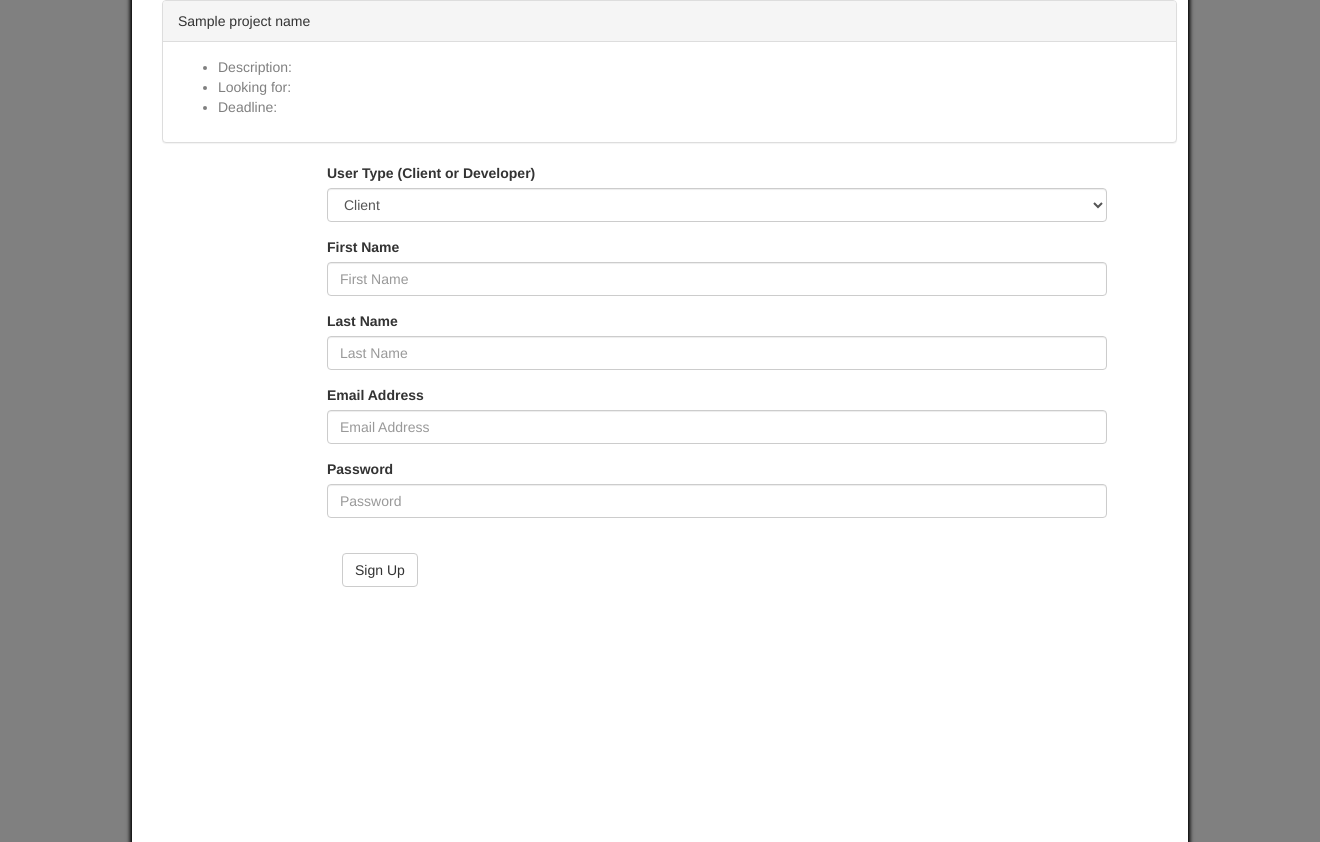
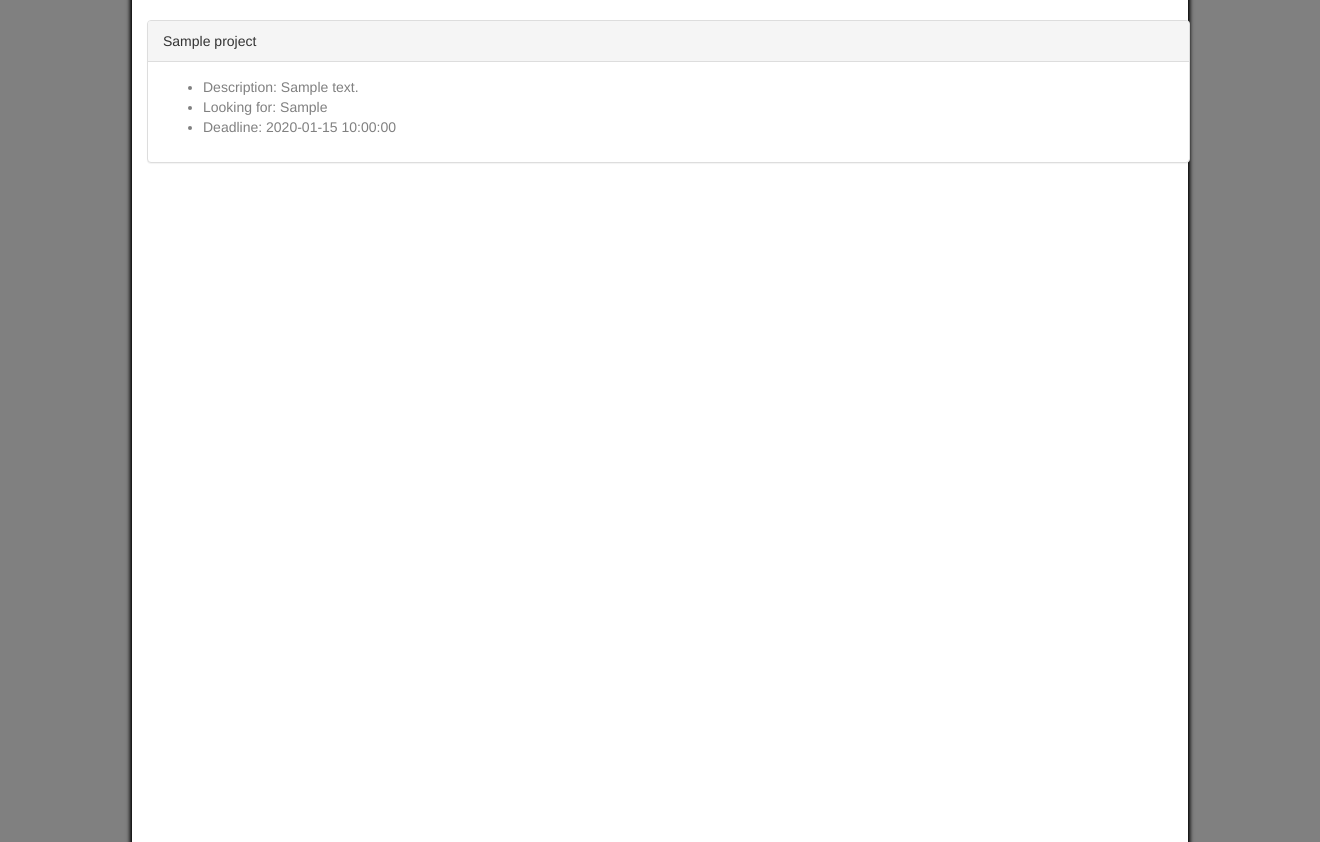
Before and after one commit to jamesw8/PVJ-Turk, a Flask app: template templates/viewposts.html in a window 1320 px wide. Shown: the part 170-1012 px from the top of the page. Run offline with Flask 2, Linux system fonts and the light colour scheme; the template is opened without the code that fills it: most values are stand-ins (such as "Sample title", 1, 10 or a date in 2020); some libraries are stand-ins or nearby versions.

Commit message:
Can view all posts now

```diff
--- a/templates/viewposts.html
+++ b/templates/viewposts.html
@@ -7,69 +7,29 @@
 		</div>
 	</div>
 </div>
+<br>
 <div class="container">
+	{% for project in projects %}
+	<div class="row">
 		<div class="col-md-11">
-		<a href="#" style="text-decoration: none; color:gray">
+			<a href="view/{{ project['sid'] }}" style="text-decoration: none; color:gray">
 				<div class="panel panel-default">
 					<div class="panel-heading">
-					{{ projectName }}
+						{{ project['projectName'] }}
 					</div>
 					<div class="panel-body">
 						<ul>
-						<li>Description: </li>
-						<li>Looking for: </li>
-						<li>Deadline: </li>
+							<li>Description: {{ project['description'] }}</li>
+							<li>Looking for: {{ project['devTypes'] }}</li>
+							{% if project['deadline'] %}
+							<li>Deadline: {{ project['deadline'] }}</li>
+							{% endif %}
 						</ul>
 					</div>
 				</div>
 			</a>
 		</div>
 	</div>
-<div class="container">
-  <div class="row">
-    <div class="col-lg-8 col-lg-push-2 col-md-10 col-md-push-1">
-      <form name="signup" action="/signup" method="post">
-        <div class="row">
-           <div class="form-group">
-            <label for="userType">User Type (Client or Developer)</label>
-            <select class="form-control" id="userType">
-              <option>Client</option>
-              <option>Developer</option>
-            </select>
-          </div>
-        </div>
-        <div class="row">
-          <div class="form-group col-m-12">
-            <label>First Name</label>
-            <input type="text" class="form-control" placeholder="First Name" name="firstName" required>
-          </div>
-        </div>
-        <div class="row">
-          <div class="form-group col-m-12">
-            <label>Last Name</label>
-            <input type="text" class="form-control" placeholder="Last Name" name="lastName" required>
-          </div>
-        </div>
-        <div class="row">
-          <div class="form-group col-m-12">
-            <label>Email Address</label>
-            <input type="email" class="form-control" placeholder="Email Address" name="email" required>
-          </div>
-        </div>
-        <div class="row">
-          <div class="form-group col-m-12">
-            <label>Password</label>
-            <input type="password" class="form-control" placeholder="Password" name="password" required>
-          </div>
-        </div>
-        <br>
-        <div class="row">
-          <div class="form-group col-xs-12">
-              <button type="submit" class="btn btn-default">Sign Up</button>
-          </div>
-        </div>
-      </form>
-    </div>
-  </div>
+	{% endfor %}
 </div>
 {% endblock %}
```
Lines whose indentation alone changed are shown as unchanged.
